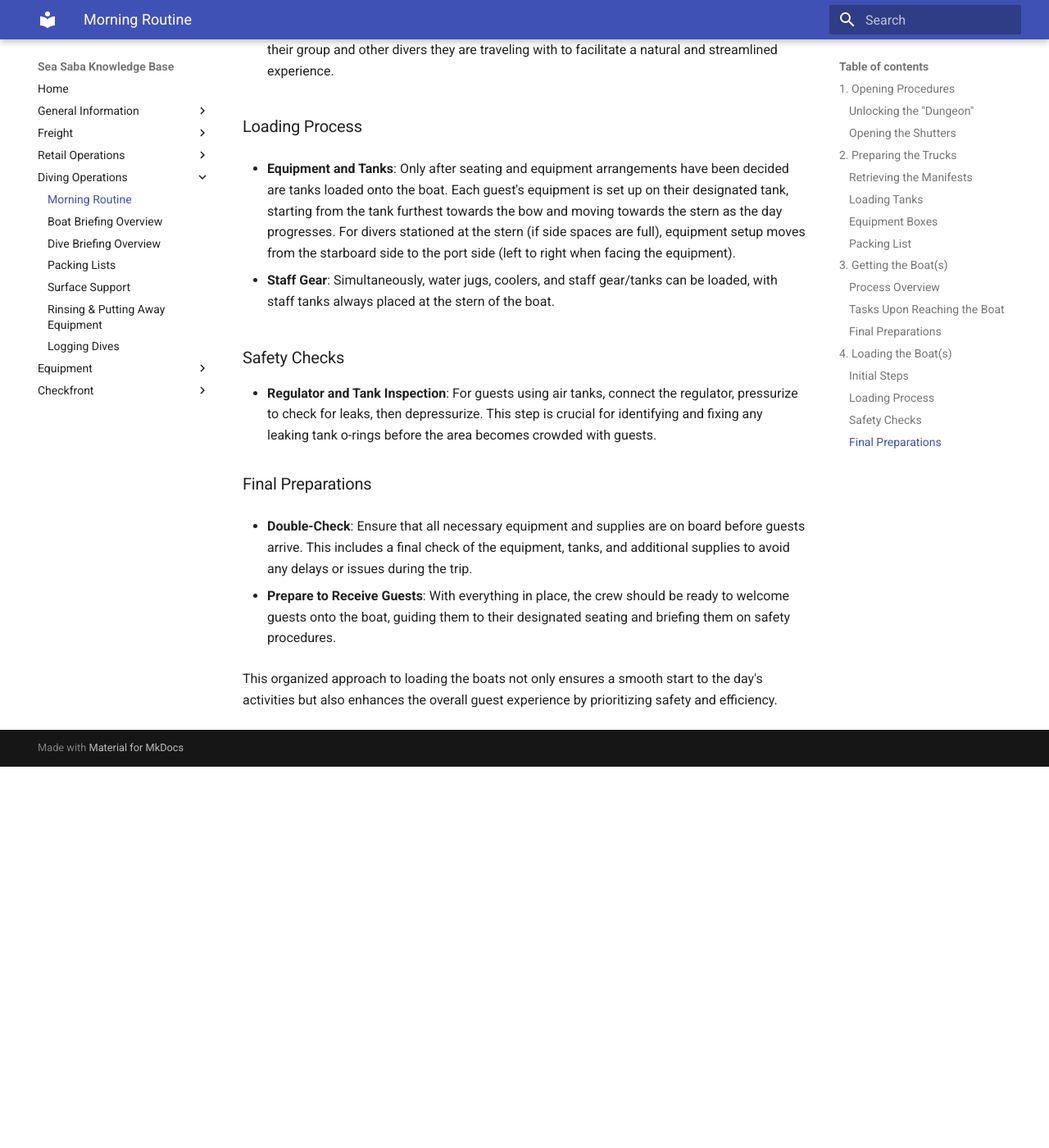
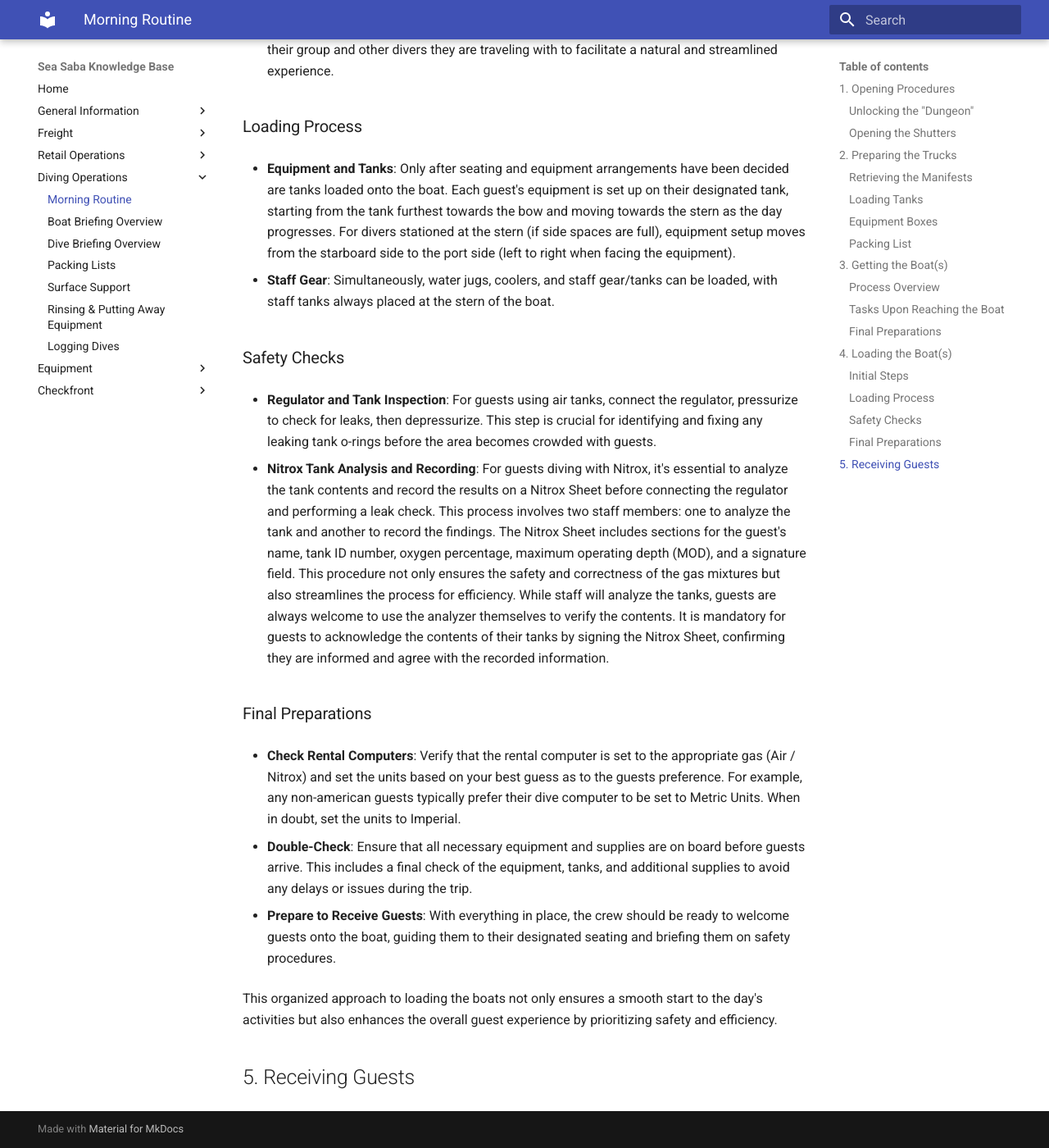
Before and after one commit to spizeck/Sea-Saba-Knowledge-Base, an MkDocs documentation site: the page built from docs/DiveOperations/MorningRoutine.md, in a window 1280 px wide and 1400 px high, scrolled down 3141 px. Shown: the whole window at 82% size. Built offline with MkDocs 1.6.1 and Material for MkDocs 9.7.7, drawn with Linux system fonts in a browser that asks for light colours; before the commit the page ends 4076 px from its top, so only the background shows below that.

Commit message:
On branch main Your branch is up to date with 'origin/main'.
Changes to be committed:
	modified:   docs/DiveOperations/MorningRoutine.md

```diff
--- a/docs/DiveOperations/MorningRoutine.md
+++ b/docs/DiveOperations/MorningRoutine.md
@@ -40,7 +40,7 @@ Collect the manifests for the day to determine the needs for tanks and equipment
 - It's advisable to prepare an extra box with a variety of sizes in rental equipment for any size changes that may be needed. If a size change occurs, remember to update the manifest accordingly.
 
 ### Packing List
-Refer to the [packing list](PackingLists) to ensure nothing is forgotten.
+Refer to the [packing list](../DiveOperations/PackingLists/) to ensure nothing is forgotten.
 
 ## 3. Getting the Boat(s)
 
@@ -92,10 +92,16 @@ When the boat has docked, it's crucial to follow a systematic process for loadin
 
 - **Regulator and Tank Inspection**: For guests using air tanks, connect the regulator, pressurize to check for leaks, then depressurize. This step is crucial for identifying and fixing any leaking tank o-rings before the area becomes crowded with guests.
 
+- **Nitrox Tank Analysis and Recording**: For guests diving with Nitrox, it's essential to analyze the tank contents and record the results on a Nitrox Sheet before connecting the regulator and performing a leak check. This process involves two staff members: one to analyze the tank and another to record the findings. The Nitrox Sheet includes sections for the guest's name, tank ID number, oxygen percentage, maximum operating depth (MOD), and a signature field. This procedure not only ensures the safety and correctness of the gas mixtures but also streamlines the process for efficiency. While staff will analyze the tanks, guests are always welcome to use the analyzer themselves to verify the contents. It is mandatory for guests to acknowledge the contents of their tanks by signing the Nitrox Sheet, confirming they are informed and agree with the recorded information.
+
 ### Final Preparations
+
+- **Check Rental Computers**: Verify that the rental computer is set to the appropriate gas (Air / Nitrox) and set the units based on your best guess as to the guests preference. For example, any non-american guests typically prefer their dive computer to be set to Metric Units. When in doubt, set the units to Imperial.
 
 - **Double-Check**: Ensure that all necessary equipment and supplies are on board before guests arrive. This includes a final check of the equipment, tanks, and additional supplies to avoid any delays or issues during the trip.
 
 - **Prepare to Receive Guests**: With everything in place, the crew should be ready to welcome guests onto the boat, guiding them to their designated seating and briefing them on safety procedures.
 
 This organized approach to loading the boats not only ensures a smooth start to the day's activities but also enhances the overall guest experience by prioritizing safety and efficiency.
+
+## 5. Receiving Guests
```
